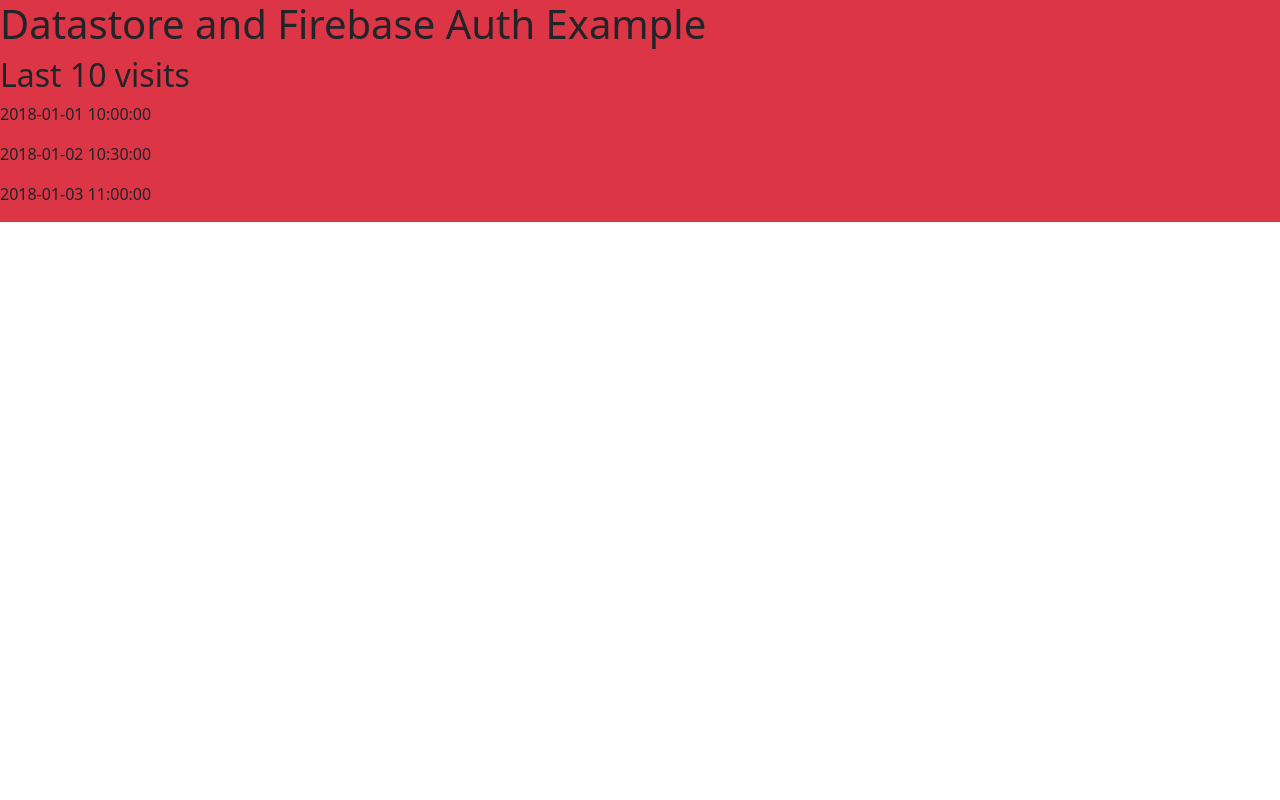
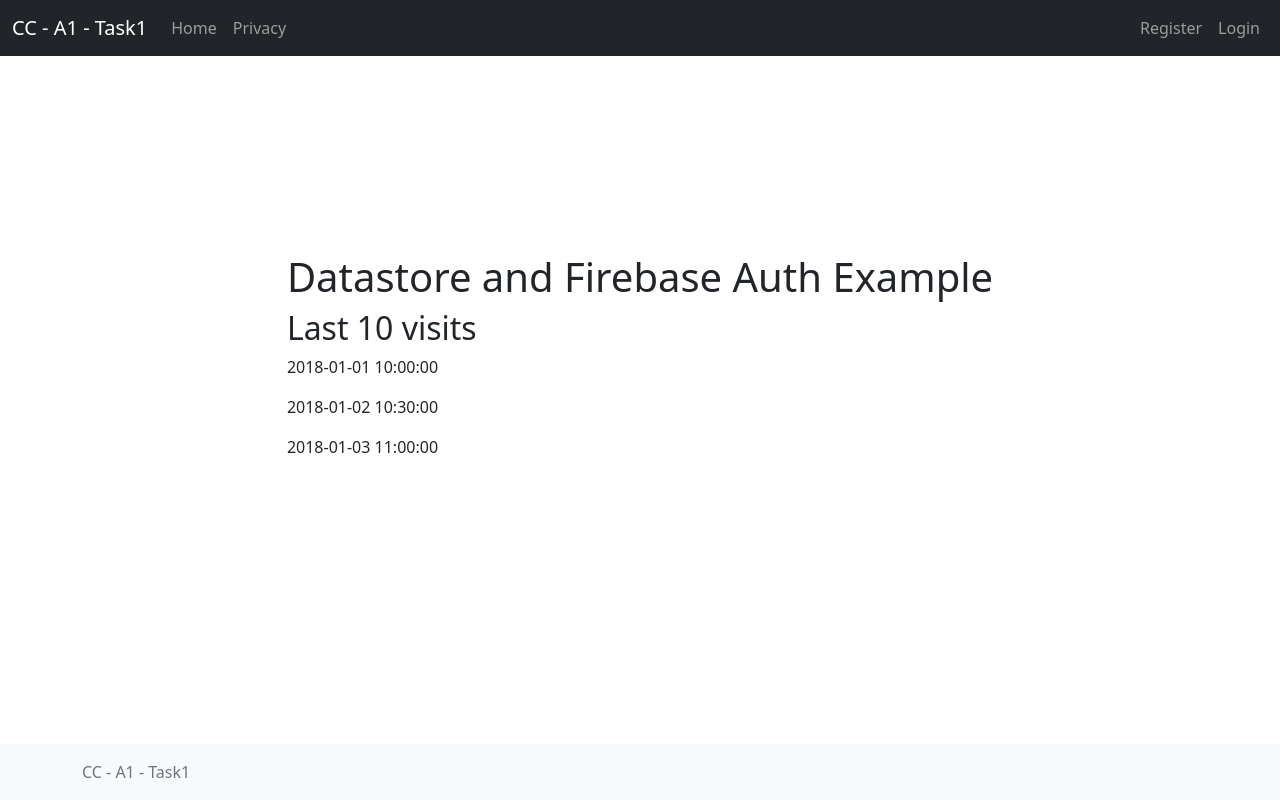
Before and after one commit to ary-na/cc-a1-task1, a Flask app: page / in a window 1280 px wide. Run offline with Flask 2, Linux system fonts and the light colour scheme.

Commit message:
Update base.html

```diff
--- a/task1/templates/base.html
+++ b/task1/templates/base.html
@@ -15,7 +15,8 @@
  limitations under the License.
 -->
 
-<html lang="en">
+<html lang="en" class="h-100">
+
 <head>
     <meta charset="UTF-8">
     <meta name="viewport" content="width=device-width, initial-scale=1">
@@ -23,20 +24,45 @@
     <link href="https://cdn.jsdelivr.net/npm/bootstrap@5.2.1/dist/css/bootstrap.min.css" rel="stylesheet"
           integrity="sha384-iYQeCzEYFbKjA/T2uDLTpkwGzCiq6soy8tYaI1GyVh/UjpbCx/TYkiZhlZB6+fzT" crossorigin="anonymous">
 </head>
-<body>
 
-<header></header>
-<nav></nav>
+<body class="d-flex flex-column h-100">
 
-<main>
+<header>
+    <nav class="navbar navbar-expand-md navbar-dark fixed-top bg-dark">
+        <div class="container-fluid">
+            <a class="navbar-brand" href="#">CC - A1 - Task1</a>
+            <button class="navbar-toggler" type="button" data-bs-toggle="collapse" data-bs-target="#navbarCollapse"
+                    aria-controls="navbarCollapse" aria-expanded="false" aria-label="Toggle navigation">
+                <span class="navbar-toggler-icon"></span>
+            </button>
+            <div class="collapse navbar-collapse" id="navbarCollapse">
+                <ul class="navbar-nav me-auto mb-2 mb-md-0">
+                    <li class="nav-item"><a class="nav-link" aria-current="page" href="#">Home</a></li>
+                    <li class="nav-item"><a class="nav-link" href="#">Privacy</a></li>
+                </ul>
+                <ul class="navbar-nav ms-auto mb-2 mb-md-0">
+                    <li class="nav-item"><a class="nav-link" href="#">Register</a></li>
+                    <li class="nav-item"><a class="nav-link" href="#">Login</a></li>
+                </ul>
+            </div>
+        </div>
+    </nav>
+</header>
+
+<main class="flex-grow-1 overflow-scroll d-flex justify-content-center align-items-center pb-3">
     {% block content %}
     {% endblock %}
 </main>
 
-<footer>
-
+<footer class="footer mt-auto py-3 bg-light">
+    <div class="container">
+        <span class="text-muted">CC - A1 - Task1</span>
+    </div>
 </footer>
 
-<script src="https://cdn.jsdelivr.net/npm/bootstrap@5.2.1/dist/js/bootstrap.bundle.min.js" integrity="sha384-u1OknCvxWvY5kfmNBILK2hRnQC3Pr17a+RTT6rIHI7NnikvbZlHgTPOOmMi466C8" crossorigin="anonymous"></script>
+<script src="https://cdn.jsdelivr.net/npm/bootstrap@5.2.1/dist/js/bootstrap.bundle.min.js"
+        integrity="sha384-u1OknCvxWvY5kfmNBILK2hRnQC3Pr17a+RTT6rIHI7NnikvbZlHgTPOOmMi466C8"
+        crossorigin="anonymous"></script>
+
 </body>
 </html>
--- a/task1/templates/index.html
+++ b/task1/templates/index.html
@@ -2,7 +2,7 @@
 {% block title %}CC - A1 - Task 1{% endblock %}
 {% block content %}
 
-    <div class="d-flex-inline align-content-center bg-danger">
+    <div>
         <h1>Datastore and Firebase Auth Example</h1>
 
         <h2>Last 10 visits</h2>
```
